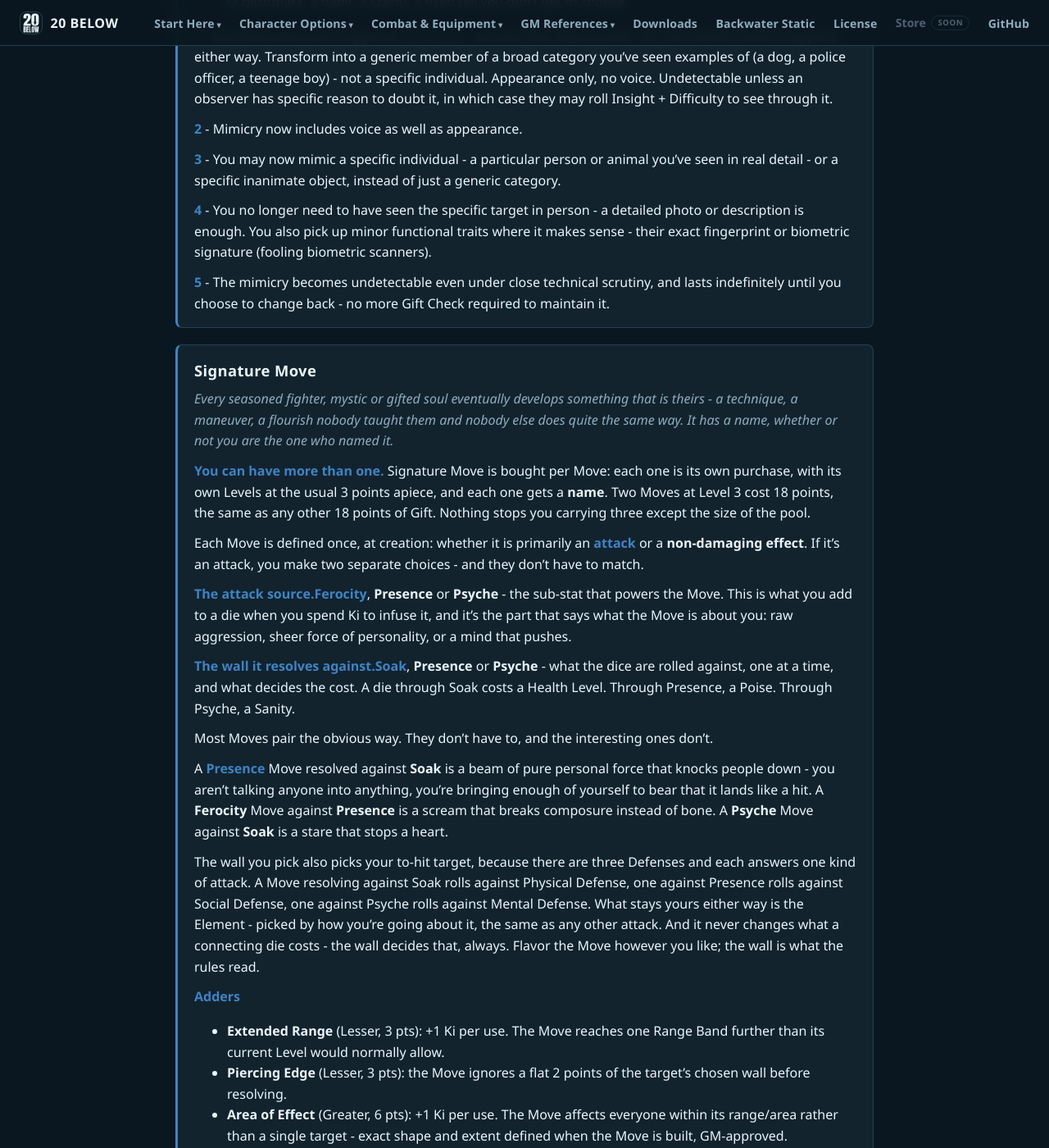
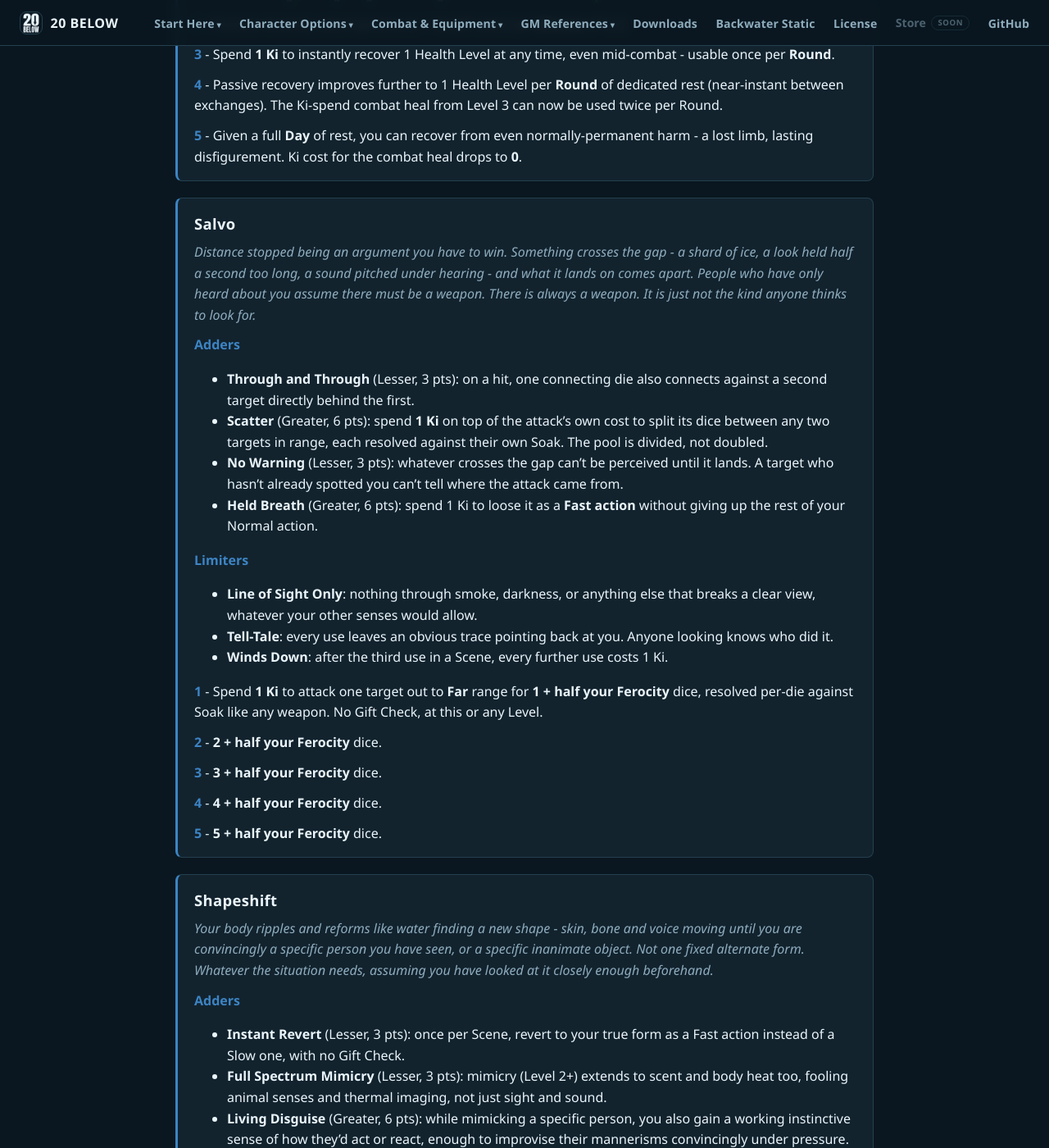
Before and after one commit to feralucce/20_Below, a Jekyll site: the page built from webbook/gifts.md, in a window 1280 px wide and 1400 px high, scrolled down 43418 px. Shown: the whole window at 82% size. Built offline with Jekyll 4.4.1, drawn with Linux system fonts in a browser that asks for light colours; some of the changed text lies outside the part shown.

Commit message:
Onslaught and Salvo, written into the book
Prose only. The ladders come from rules/gifts.md now, so a new Gift needs
its flavour, its Adders and its Limiters written here and nothing else -
relist appends the Levels when an entry has none, which is what a
prose-only entry looks like.

Both flavour paragraphs follow the shape the rest of the chapter uses: a
reframe, a concrete image, then a dry line about how other people take it.
Onslaught closes on nobody caring what you called the thing; Salvo on there
always being a weapon, just not one anyone thinks to look for.

The HOLLOW warning added in the last commit is quiet again, which is the
point of it.

Co-Authored-By: Claude Opus 5 <noreply@anthropic.com>

```diff
--- a/webbook/gifts.md
+++ b/webbook/gifts.md
@@ -1050,6 +1050,36 @@ Chosen once, at creation, purely cosmetic: the form your raised dead take (bone
 
 <div class="entry entry-headed" markdown="1">
 
+## Onslaught
+
+<p class="entry-flavour">You have one way of hurting people at arm’s length and you are very good at it. A blade that slides out of the forearm, a fist, a dagger carried since you were fourteen. What it is, is yours to say. Nobody who has been on the wrong end of it has ever thought the description was the important part.</p>
+
+**Adders**
+
+- **Follow Through** (Lesser, 3 pts): when an attack drops a target to 0, attack a second target in Melee range immediately, no action cost.
+- **Off the Wrong Foot** (Lesser, 3 pts): one extra die against a target who hasn't acted yet this combat.
+- **Nothing Held Back** (Greater, 6 pts): spend 1 Ki to add your Potence to every die of a single attack, not just the ones Ki Infusion buys.
+- **Sweep** (Greater, 6 pts): spend **1 Ki** on top of the attack's own cost to swing at **every** target in Melee range with the full pool, each resolved against their own Soak.
+
+**Limiters**
+
+- **Wind-Up**: attacking with it is always a Normal action, never a Fast one, whatever else would otherwise allow it.
+- **Takes a Toll**: once you are below half your Health Levels, each use costs 1 unsoakable Health Level.
+- **Only in Anger**: unusable in any round you haven't already been attacked in, or in a fight you started.
+
+**1** - Spend **1 Ki** to attack anything in **Melee** range for **1 + half your Ferocity** dice, resolved per-die against Soak like any weapon. No Gift Check, at this or any Level.
+
+**2** - **2 + half your Ferocity** dice.
+
+**3** - **3 + half your Ferocity** dice.
+
+**4** - **4 + half your Ferocity** dice.
+
+**5** - **5 + half your Ferocity** dice.
+</div>
+
+<div class="entry entry-headed" markdown="1">
+
 ## Peripheral
 
 <p class="entry-flavour">You fade out of notice and out of memory. Not invisibility - people can see you perfectly well if they look - but nothing about you holds attention or survives the walk to the car afterward. Witnesses describe somebody. They never manage to describe you.</p>
@@ -1265,6 +1295,36 @@ Additionally, given a full **Month** of rest, you can heal away a below-zero Fla
 
 <div class="entry entry-headed" markdown="1">
 
+## Salvo
+
+<p class="entry-flavour">Distance stopped being an argument you have to win. Something crosses the gap - a shard of ice, a look held half a second too long, a sound pitched under hearing - and what it lands on comes apart. People who have only heard about you assume there must be a weapon. There is always a weapon. It is just not the kind anyone thinks to look for.</p>
+
+**Adders**
+
+- **Through and Through** (Lesser, 3 pts): on a hit, one connecting die also connects against a second target directly behind the first.
+- **Scatter** (Greater, 6 pts): spend **1 Ki** on top of the attack's own cost to split its dice between any two targets in range, each resolved against their own Soak. The pool is divided, not doubled.
+- **No Warning** (Lesser, 3 pts): whatever crosses the gap can't be perceived until it lands. A target who hasn't already spotted you can't tell where the attack came from.
+- **Held Breath** (Greater, 6 pts): spend 1 Ki to loose it as a **Fast action** without giving up the rest of your Normal action.
+
+**Limiters**
+
+- **Line of Sight Only**: nothing through smoke, darkness, or anything else that breaks a clear view, whatever your other senses would allow.
+- **Tell-Tale**: every use leaves an obvious trace pointing back at you. Anyone looking knows who did it.
+- **Winds Down**: after the third use in a Scene, every further use costs 1 Ki.
+
+**1** - Spend **1 Ki** to attack one target out to **Far** range for **1 + half your Ferocity** dice, resolved per-die against Soak like any weapon. No Gift Check, at this or any Level.
+
+**2** - **2 + half your Ferocity** dice.
+
+**3** - **3 + half your Ferocity** dice.
+
+**4** - **4 + half your Ferocity** dice.
+
+**5** - **5 + half your Ferocity** dice.
+</div>
+
+<div class="entry entry-headed" markdown="1">
+
 ## Shapeshift
 
 <p class="entry-flavour">Your body ripples and reforms like water finding a new shape - skin, bone and voice moving until you are convincingly a specific person you have seen, or a specific inanimate object. Not one fixed alternate form. Whatever the situation needs, assuming you have looked at it closely enough beforehand.</p>
```
Also changed, not shown: tools/scriv2web.py (+6 -1 lines).
